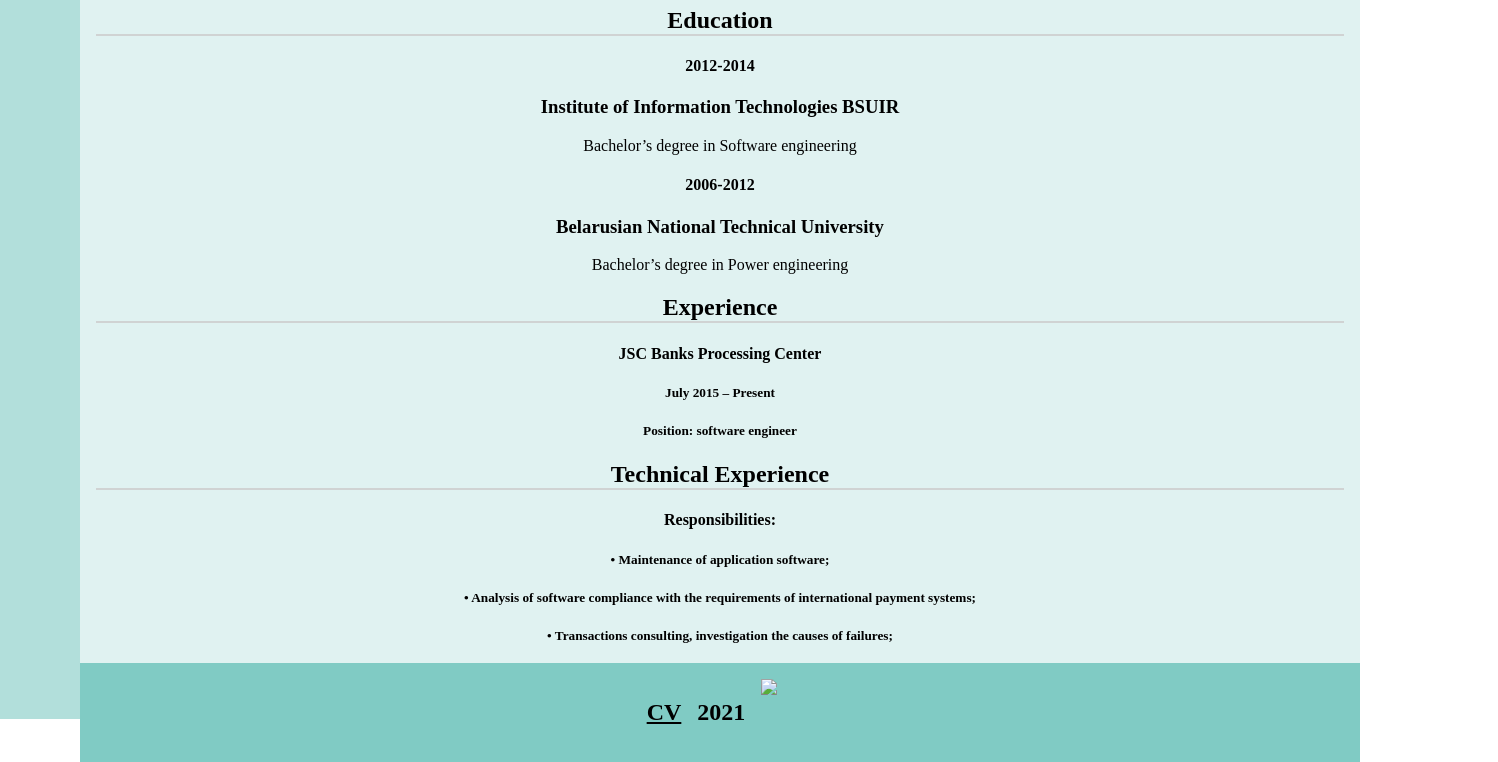
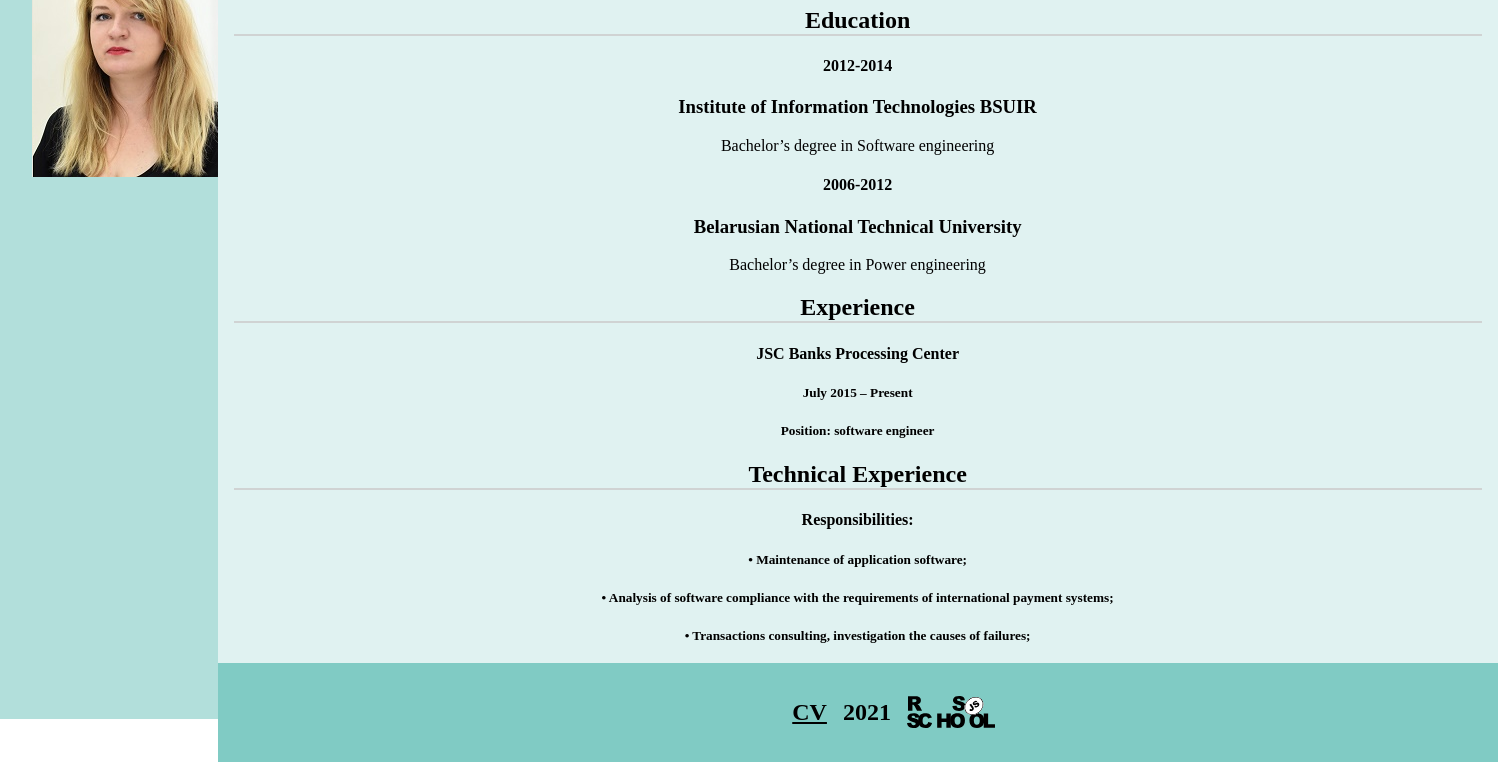
Before and after one commit to ViktoryiaLeshchyk/rsschool-cv, a plain HTML site: page index.html in a window 1280 px wide. Shown: the part 89-851 px from the top of the page, 1498 px wide, since content can reach past the window. Drawn offline with Linux system fonts and the light colour scheme.

Commit message:
docs: add image

```diff
--- a/cv.css
+++ b/cv.css
@@ -8,14 +8,11 @@ body {
 }
 
 nav {
-
   height: 93vh;
-    width:12vw;
-    background-color: #B2DFDB;
+  width: 12vw;
+  background-color: #b2dfdb;
   padding: 2rem;
 }
-
-
 
 .nav-img {
   max-height: 100%;
@@ -25,15 +22,15 @@ body {
 }
 
 .flex-column-container {
-    display:flex;
-    flex-direction:column;
+  display: flex;
+  flex-direction: column;
   min-height: 100vh;
-    min-width:100vw;
+  min-width: 100vw;
 }
 
 main {
   height: 90%;
-    background-color: #E0F2F1;
+  background-color: #e0f2f1;
   padding: 1rem;
 }
 
@@ -42,21 +39,20 @@ body {
   flex-direction: row;
   justify-content: center;
   height: 15%;
-    background-color: #80CBC4;
+  background-color: #80cbc4;
   color: #000;
   padding: 1rem;
 }
 .flex-row-container {
-    display:flex;
-    flex-direction:row;
+  display: flex;
+  flex-direction: row;
   margin-left: 1em;
 }
 .footer-svg {
-    display:flex;
-    flex-direction:row;
+  margin-top: 1em;
   margin-left: 1em;
-    max-height: 50%;
-    min-width: 50%;
+  max-height: 60%;
+  min-width: 60%;
   object-fit: cover;
   vertical-align: bottom;
 }
@@ -70,9 +66,7 @@ body {
   margin-right: 0;
   font-weight: bold;
   color: #000;
-
 }
-
 
 h2 {
   border-bottom: 2px solid #cccc;
@@ -87,5 +81,4 @@ h2 {
   margin-right: 0;
   font-weight: bold;
   color: #000;
-
 }
--- a/index.html
+++ b/index.html
@@ -9,7 +9,7 @@
     <body>
         <nav>
 
-                <img src="avatar.jpg" alt="cv">
+                <img src="/img/avatar.jpg" alt="cv">
 
           </nav>
           <div class="flex-column-container">
@@ -63,7 +63,7 @@
               <div class="flex-row-container">
               <p>2021</p></div>
               <div class="footer-svg">
-                <img src="rs_school_js.svg">
+                <img src="img/rs_school_js.svg">
                 </div>
 
 
```
Also changed, not shown: img/avatar.jpg (added), img/rs_school_js.svg (added). Lines whose indentation alone changed are shown as unchanged.
